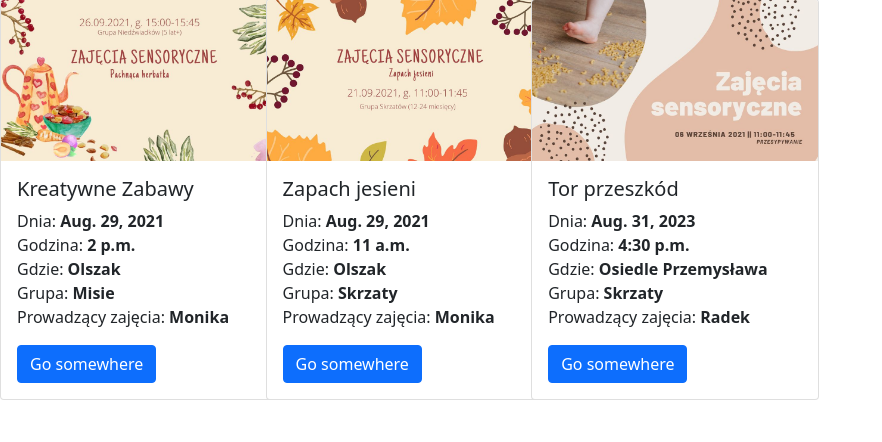
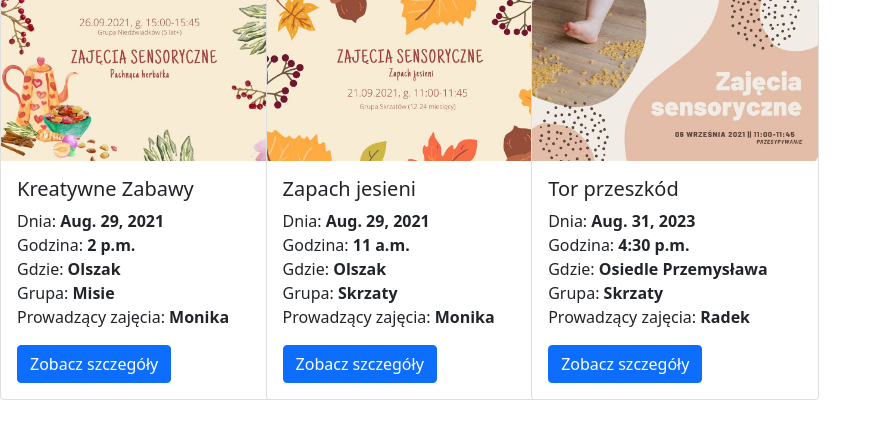
Before and after one commit to RadoslawPiekarski/Kreatywna_Polana, a Django app: page / in a window 1280 px wide. Shown: the part 358-800 px from the top of the page, without its empty margins (0-882 px from the left). Run offline with Django 3.2, Linux system fonts and the light colour scheme.

Commit message:
added single event redrection/link

```diff
--- a/events/templates/events/includes/event.html
+++ b/events/templates/events/includes/event.html
@@ -14,7 +14,7 @@
 
 <div class="col">
 <div class="card" style="width: 18rem;">
-  <img src="{% static "events/images/"|add:event.image %}" class="card-img-top" alt="...">
+  <img src="{% static "events/images/"|add:event.image %}" class="card-img-top" alt="{{event.title}}">
   <div class="card-body">
     <h5 class="card-title"> {{ event.title }}</h5>
     <p class="card-text">
@@ -24,7 +24,7 @@
         Grupa: <strong>{{ event.group }}</strong> <br>
         Prowadzący zajęcia: <strong>{{ event.host }}</strong> <br>
     </p>
-    <a href="#" class="btn btn-primary">Go somewhere</a>
+    <a href="{% url "single-event" event.slug %}" class="btn btn-primary">Zobacz szczegóły</a>
   </div>
 </div>
 </div>
```
